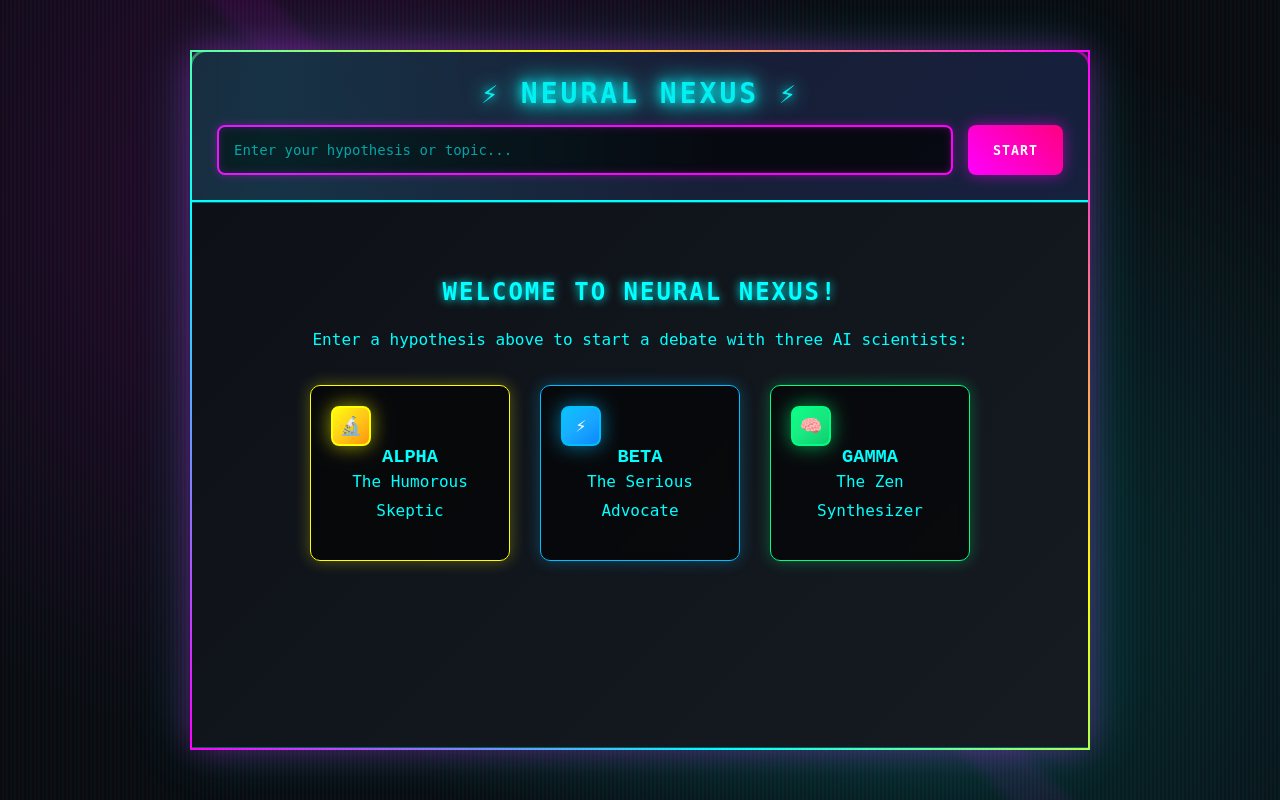
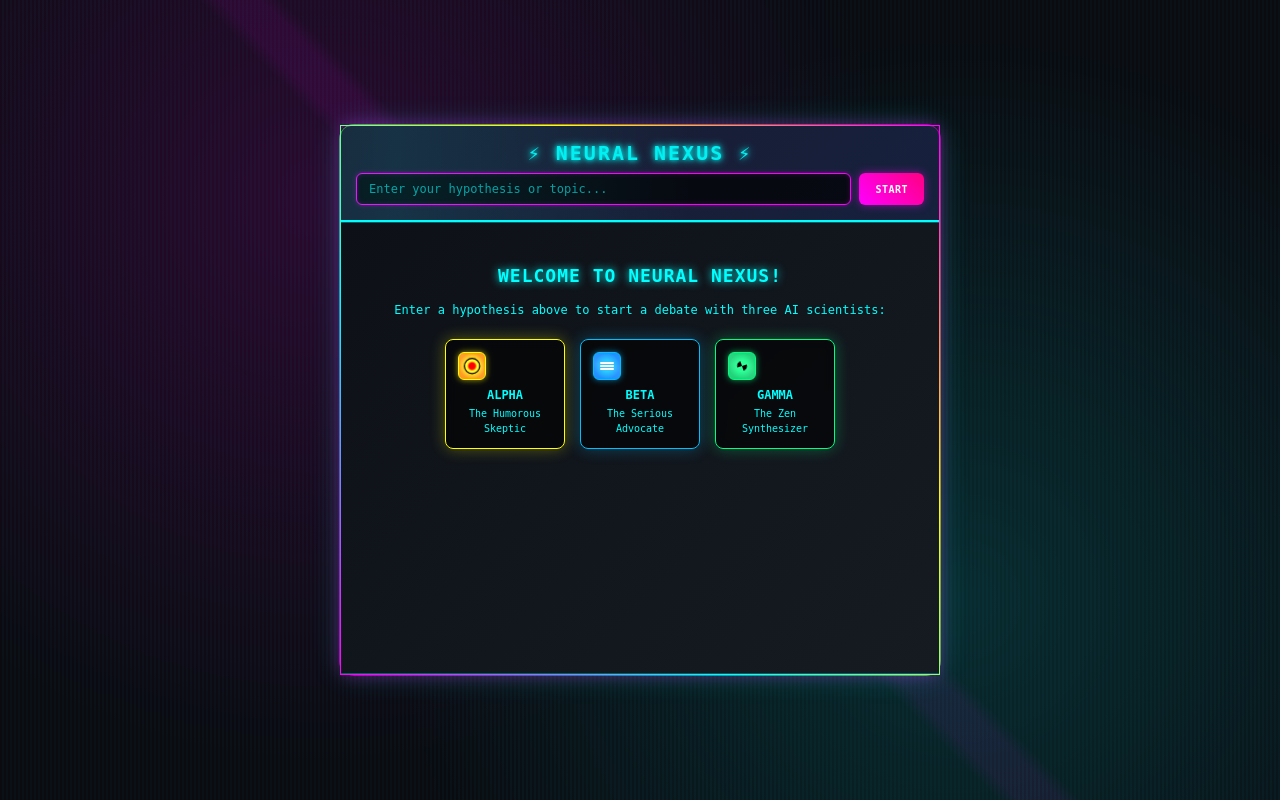
Before and after one commit to harshaislive/brainstormers, a Flask app: page / in a window 1280 px wide. Run offline with Flask 2, Linux system fonts and the light colour scheme.

Commit message:
agent flow UI changes

```diff
--- a/templates/chat.html
+++ b/templates/chat.html
@@ -55,16 +55,16 @@
 
         .container {
             background: linear-gradient(135deg, #0d1117 0%, #161b22 50%, #1c2128 100%);
-            border: 2px solid;
+            border: 1px solid;
             border-image: linear-gradient(45deg, #ff00ff, #00ffff, #ffff00, #ff00ff) 1;
-            border-radius: 15px;
+            border-radius: 10px;
             box-shadow:
-                0 0 30px rgba(255, 0, 255, 0.3),
-                0 0 60px rgba(0, 255, 255, 0.2),
-                inset 0 0 50px rgba(255, 255, 255, 0.05);
+                0 0 15px rgba(255, 0, 255, 0.3),
+                0 0 30px rgba(0, 255, 255, 0.2);
             width: 100%;
-            max-width: 900px;
-            height: 700px;
+            max-width: 600px;
+            height: 85vh;
+            max-height: 550px;
             display: flex;
             flex-direction: column;
             position: relative;
@@ -93,8 +93,8 @@
             background: linear-gradient(135deg, #1a1a2e 0%, #16213e 100%);
             border-bottom: 2px solid #00ffff;
             color: #00ffff;
-            padding: 25px;
-            border-radius: 15px 15px 0 0;
+            padding: 15px;
+            border-radius: 10px 10px 0 0;
             text-align: center;
             position: relative;
             overflow: hidden;
@@ -118,15 +118,14 @@
 
         .header h1 {
             font-family: 'Orbitron', monospace;
-            font-size: 28px;
+            font-size: 20px;
             font-weight: 900;
-            margin-bottom: 10px;
+            margin-bottom: 8px;
             text-transform: uppercase;
-            letter-spacing: 3px;
+            letter-spacing: 2px;
             text-shadow:
-                0 0 10px #00ffff,
-                0 0 20px #00ffff,
-                0 0 30px #00ffff;
+                0 0 5px #00ffff,
+                0 0 10px #00ffff;
             animation: text-flicker 2s infinite alternate;
         }
 
@@ -137,22 +136,22 @@
 
         .hypothesis-input {
             display: flex;
-            gap: 15px;
-            margin-top: 15px;
+            gap: 8px;
+            margin-top: 8px;
         }
 
         .hypothesis-input input {
             flex: 1;
-            padding: 15px;
-            border: 2px solid #ff00ff;
-            border-radius: 8px;
+            padding: 8px 12px;
+            border: 1px solid #ff00ff;
+            border-radius: 6px;
             background: rgba(0, 0, 0, 0.7);
             color: #00ffff;
             font-family: 'Source Code Pro', monospace;
-            font-size: 14px;
+            font-size: 12px;
             box-shadow:
-                inset 0 0 10px rgba(255, 0, 255, 0.2),
-                0 0 10px rgba(255, 0, 255, 0.3);
+                inset 0 0 5px rgba(255, 0, 255, 0.2),
+                0 0 5px rgba(255, 0, 255, 0.3);
         }
 
         .hypothesis-input input::placeholder {
@@ -168,17 +167,18 @@
         }
 
         .hypothesis-input button {
-            padding: 15px 25px;
+            padding: 8px 16px;
             background: linear-gradient(45deg, #ff00ff, #ff0080);
             color: white;
             border: none;
-            border-radius: 8px;
+            border-radius: 6px;
             cursor: pointer;
             font-weight: bold;
             font-family: 'Orbitron', monospace;
             text-transform: uppercase;
-            letter-spacing: 1px;
-            box-shadow: 0 0 15px rgba(255, 0, 255, 0.5);
+            font-size: 10px;
+            letter-spacing: 0.5px;
+            box-shadow: 0 0 8px rgba(255, 0, 255, 0.5);
             transition: all 0.3s ease;
         }
 
@@ -191,7 +191,7 @@
         .chat-area {
             flex: 1;
             overflow-y: auto;
-            padding: 25px;
+            padding: 12px;
             background: linear-gradient(135deg, #0d1117 0%, #161b22 100%);
             border-top: 1px solid rgba(0, 255, 255, 0.3);
             border-bottom: 1px solid rgba(0, 255, 255, 0.3);
@@ -232,16 +232,13 @@
         }
 
         .avatar {
-            width: 40px;
-            height: 40px;
-            border-radius: 8px;
+            width: 28px;
+            height: 28px;
+            border-radius: 6px;
             display: flex;
             align-items: center;
             justify-content: center;
-            font-size: 18px;
-            font-weight: bold;
             flex-shrink: 0;
-            box-shadow: 0 0 15px rgba(0, 0, 0, 0.5);
             position: relative;
             overflow: hidden;
         }
@@ -253,8 +250,8 @@
             left: -50%;
             width: 200%;
             height: 200%;
-            background: linear-gradient(45deg, transparent, rgba(255, 255, 255, 0.1), transparent);
-            animation: avatar-shine 3s infinite;
+            background: linear-gradient(45deg, transparent, rgba(255, 255, 255, 0.2), transparent);
+            animation: avatar-shine 4s infinite;
         }
 
         @keyframes avatar-shine {
@@ -263,30 +260,108 @@
         }
 
         .avatar.human {
-            background: linear-gradient(135deg, #667eea, #764ba2);
-            color: white;
-            margin-left: auto;
+            background: radial-gradient(circle at center, #667eea 30%, #764ba2 70%);
+            border: 1px solid #667eea;
+            box-shadow: 0 0 6px rgba(102, 126, 234, 0.6);
+        }
+
+        .avatar.human::after {
+            content: '';
+            position: absolute;
+            width: 10px;
+            height: 10px;
+            background: #fff;
+            border-radius: 50%;
+            top: 5px;
+            left: 9px;
+            box-shadow:
+                0 6px 0 -3px #fff,
+                4px 3px 0 -4px #fff,
+                -4px 3px 0 -4px #fff;
         }
 
         .avatar.alpha {
-            background: linear-gradient(135deg, #ffff00, #ff8c00);
-            color: #000;
-            border: 2px solid #ffff00;
-            box-shadow: 0 0 20px rgba(255, 255, 0, 0.6);
+            background: radial-gradient(circle at center, #ffff00 30%, #ff8c00 70%);
+            border: 1px solid #ffff00;
+            box-shadow: 0 0 6px rgba(255, 255, 0, 0.6);
+        }
+
+        .avatar.alpha::after {
+            content: '';
+            position: absolute;
+            width: 12px;
+            height: 12px;
+            border: 1px solid #000;
+            border-radius: 50%;
+            background: radial-gradient(circle, #ff0000 30%, transparent 50%);
+            animation: alpha-pulse 2s infinite;
+        }
+
+        @keyframes alpha-pulse {
+            0%, 100% { transform: scale(1); }
+            50% { transform: scale(1.2); }
         }
 
         .avatar.beta {
-            background: linear-gradient(135deg, #00bfff, #0080ff);
-            color: white;
-            border: 2px solid #00bfff;
-            box-shadow: 0 0 20px rgba(0, 191, 255, 0.6);
+            background: radial-gradient(circle at center, #00bfff 30%, #0080ff 70%);
+            border: 1px solid #00bfff;
+            box-shadow: 0 0 6px rgba(0, 191, 255, 0.6);
+        }
+
+        .avatar.beta::after {
+            content: '';
+            position: absolute;
+            width: 14px;
+            height: 2px;
+            background: #fff;
+            border-radius: 1px;
+            box-shadow:
+                0 -3px 0 #fff,
+                0 3px 0 #fff,
+                -4px 0 0 -1px #fff,
+                4px 0 0 -1px #fff;
         }
 
         .avatar.gamma {
-            background: linear-gradient(135deg, #00ff80, #00cc66);
-            color: #000;
-            border: 2px solid #00ff80;
-            box-shadow: 0 0 20px rgba(0, 255, 128, 0.6);
+            background: radial-gradient(circle at center, #00ff80 30%, #00cc66 70%);
+            border: 1px solid #00ff80;
+            box-shadow: 0 0 6px rgba(0, 255, 128, 0.6);
+        }
+
+        .avatar.gamma::after {
+            content: '';
+            position: absolute;
+            width: 10px;
+            height: 10px;
+            background: conic-gradient(from 0deg, #000 25%, transparent 25% 50%, #000 50% 75%, transparent 75%);
+            border-radius: 50%;
+            animation: gamma-spin 3s linear infinite;
+        }
+
+        @keyframes gamma-spin {
+            0% { transform: rotate(0deg); }
+            100% { transform: rotate(360deg); }
+        }
+
+        .avatar.system {
+            background: radial-gradient(circle at center, #666 30%, #333 70%);
+            border: 1px solid #888;
+            box-shadow: 0 0 6px rgba(136, 136, 136, 0.4);
+        }
+
+        .avatar.system::after {
+            content: '';
+            position: absolute;
+            width: 6px;
+            height: 6px;
+            background: #00ffff;
+            border-radius: 1px;
+            box-shadow:
+                0 0 0 1px #333,
+                4px 0 0 -1px #00ffff,
+                -4px 0 0 -1px #00ffff,
+                0 4px 0 -1px #00ffff,
+                0 -4px 0 -1px #00ffff;
         }
 
         .message.human {
@@ -491,43 +567,55 @@
 
         .start-screen {
             text-align: center;
-            padding: 50px 30px;
+            padding: 30px 20px;
             color: #00ffff;
         }
 
         .start-screen h2 {
             color: #00ffff;
             font-family: 'Orbitron', monospace;
-            font-size: 24px;
-            margin-bottom: 20px;
+            font-size: 18px;
+            margin-bottom: 15px;
             text-transform: uppercase;
-            letter-spacing: 2px;
-            text-shadow: 0 0 10px #00ffff;
+            letter-spacing: 1px;
+            text-shadow: 0 0 8px #00ffff;
         }
 
         .start-screen p {
             font-family: 'Source Code Pro', monospace;
-            line-height: 1.8;
-            margin-bottom: 15px;
+            font-size: 12px;
+            line-height: 1.5;
+            margin-bottom: 10px;
         }
 
         .agent-intro {
             display: flex;
             justify-content: center;
-            gap: 30px;
-            margin-top: 30px;
+            gap: 15px;
+            margin-top: 20px;
             flex-wrap: wrap;
         }
 
         .agent-card {
             background: rgba(0, 0, 0, 0.6);
             border: 1px solid;
-            border-radius: 10px;
-            padding: 20px;
-            width: 200px;
+            border-radius: 8px;
+            padding: 12px;
+            width: 120px;
             text-align: center;
             backdrop-filter: blur(5px);
             transition: all 0.3s ease;
+        }
+
+        .agent-card h3 {
+            font-family: 'Orbitron', monospace;
+            font-size: 12px;
+            margin: 8px 0 4px 0;
+        }
+
+        .agent-card p {
+            font-size: 10px;
+            margin: 0;
         }
 
         .agent-card.alpha {
@@ -690,27 +778,14 @@
             });
         }
 
-        function getAvatarEmoji(type) {
-            const avatars = {
-                'alpha': '🔬',
-                'beta': '⚡',
-                'gamma': '🧠',
-                'human': '👤',
-                'system': '⚙️'
-            };
-            return avatars[type] || '🤖';
-        }
-
         function addMessage(type, text, agent) {
             const chatArea = document.getElementById('chatArea');
             const messageDiv = document.createElement('div');
             messageDiv.className = `message ${type}`;
 
-            const avatar = getAvatarEmoji(type);
-
             if (agent && type !== 'system') {
                 messageDiv.innerHTML = `
-                    <div class="avatar ${type}">${avatar}</div>
+                    <div class="avatar ${type}"></div>
                     <div class="message-content">
                         <div class="agent-name">${agent}</div>
                         <div class="bubble">${text}</div>
@@ -719,7 +794,7 @@
                 `;
             } else {
                 messageDiv.innerHTML = `
-                    <div class="avatar ${type}">${avatar}</div>
+                    <div class="avatar ${type}"></div>
                     <div class="message-content">
                         <div class="bubble">${text}</div>
                     </div>
```
Also changed, not shown: other parts of templates/chat.html (+34 -33 lines).
